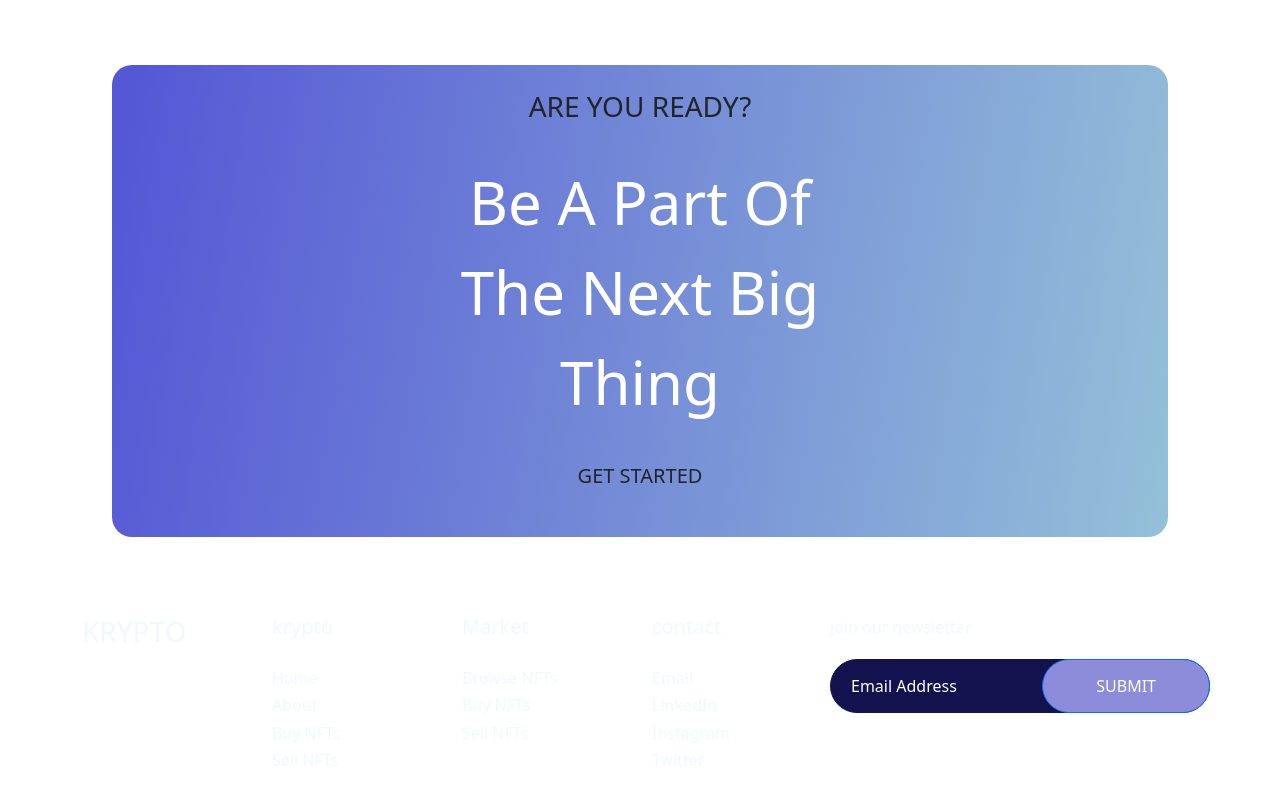
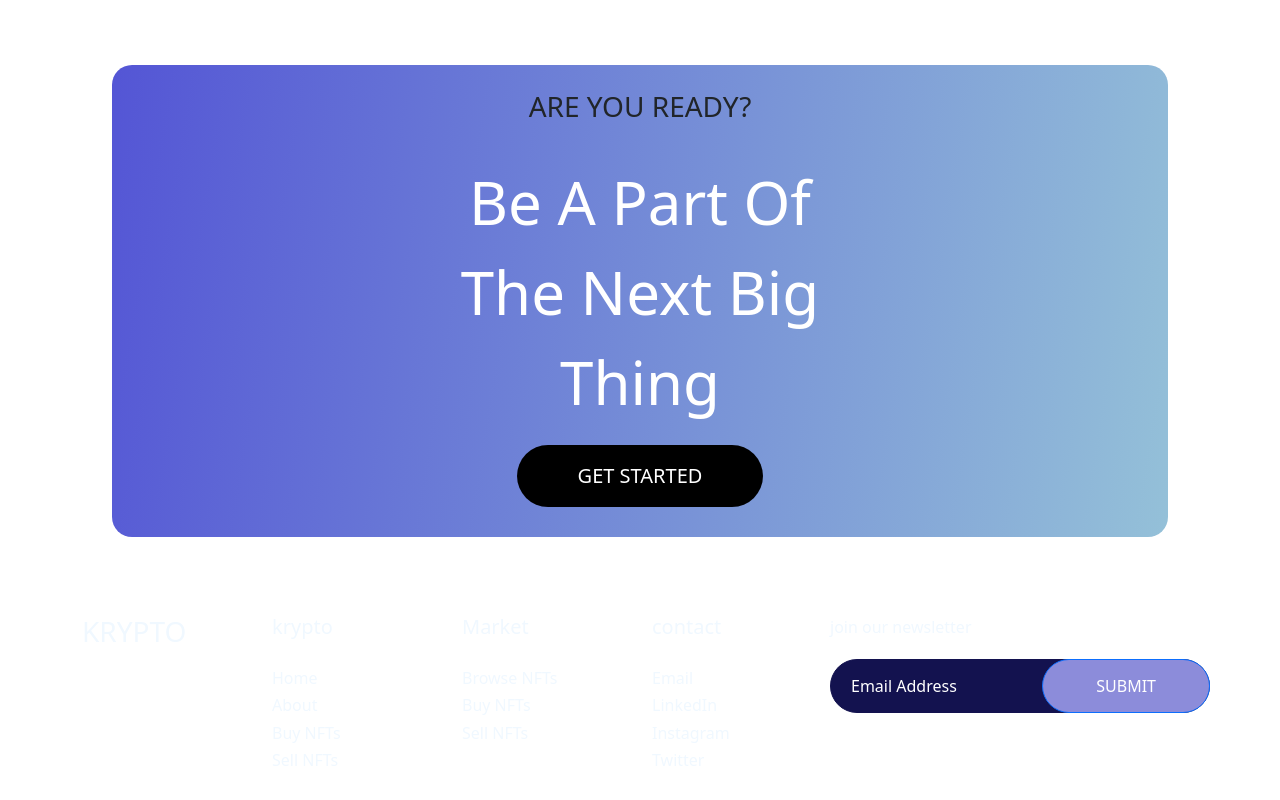
Before and after one commit to pg006/nft-landing, a React (Create React App) app: page / in a window 1280 px wide. In both pictures the pointer is over the button "GET STARTED". Shown: the part 2741-3541 px from the top of the page. Built offline with nearby package versions, Linux system fonts and the light colour scheme; the HTML template or start-up script is replaced by a standard one.

Commit message:
Emailbox

```diff
--- a/src/Components/Anaylze/Anaylze.scss
+++ b/src/Components/Anaylze/Anaylze.scss
@@ -53,6 +53,7 @@
       width: 50%;
       background-color: #8c8cda;
       border-radius: 40px;
+      margin: 0 35px;
       color: #ffffff;
       font-size: 19px;
       padding: 10px;
--- a/src/Components/JoinUs/JoinUs.scss
+++ b/src/Components/JoinUs/JoinUs.scss
@@ -6,30 +6,37 @@
   align-items: center;
   text-align: center;
   flex-direction: column;
+
   h3 {
     background-color: transparent;
     padding: 25px;
   }
+
   .part {
     background-color: transparent;
     width: 40%;
+
     @media (max-width: 450px) {
       width: 70%;
     }
+
     h1 {
       background-color: transparent;
       color: #ffffff;
       font-size: 60px;
       line-height: 90px;
+
       @media (max-width: 850px) {
         font-size: 33px;
         line-height: 55px;
       }
+
       @media (max-width: 450px) {
         font-size: 22px;
       }
     }
   }
+
   Button {
     background-color: #000000;
     margin: 10px 0 30px 0;
@@ -37,5 +44,10 @@
     padding: 15px 60px;
     border-radius: 40px;
     font-size: 20px;
+
+    &:hover {
+      background-color: #000000;
+      color: #ffffff;
+    }
   }
 }
--- a/src/Components/Review/Review.scss
+++ b/src/Components/Review/Review.scss
@@ -21,7 +21,7 @@
     justify-content: center;
     align-items: center;
     flex-direction: column;
-    @media (max-width: 450px) {
+    @media (max-width: 750px) {
       margin-top: 85px;
     }
     .img-span {
```
